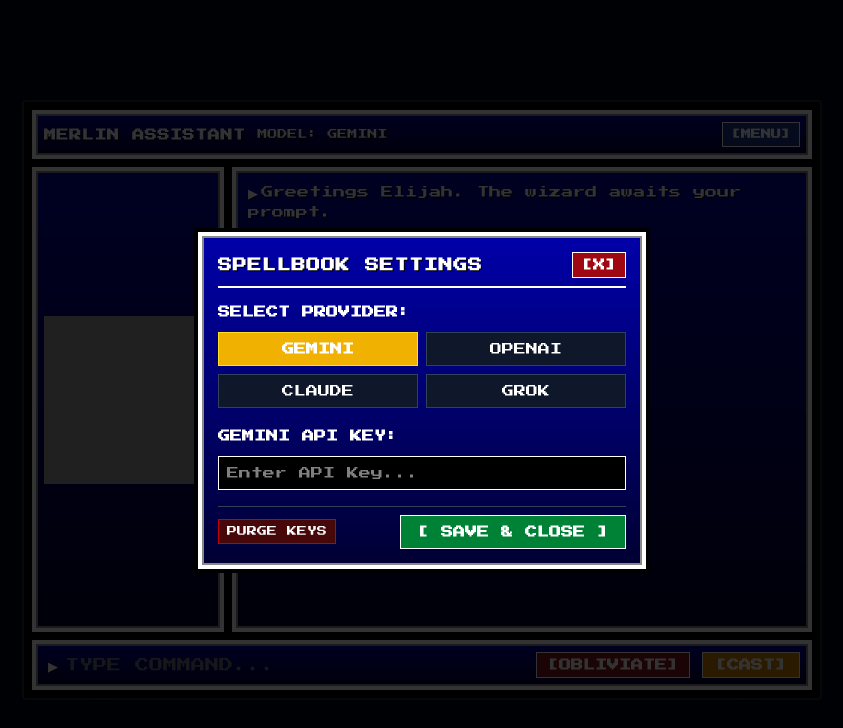
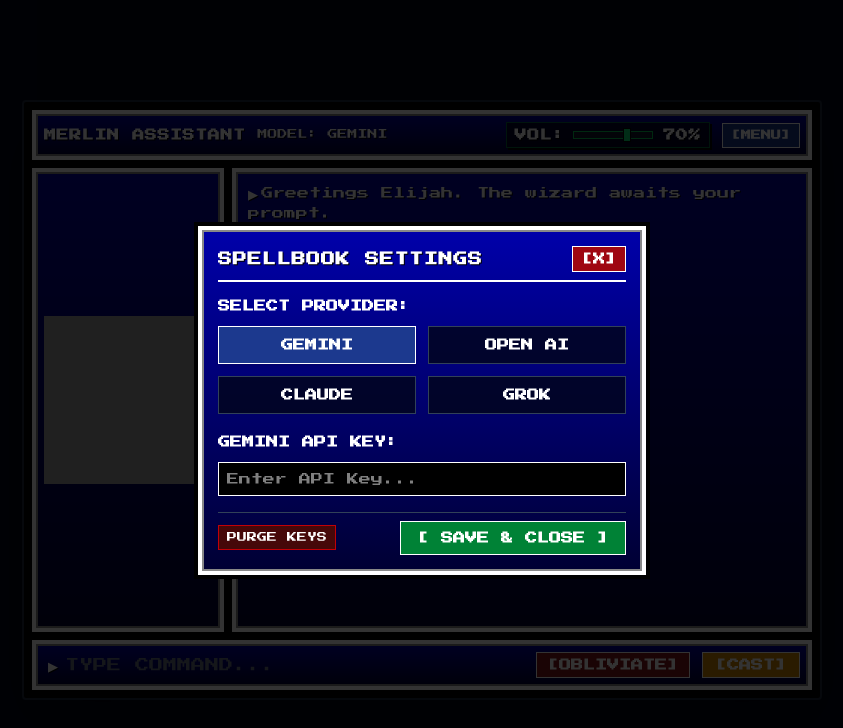
Before and after one commit to elijahlindenberger/AI_Wizard, a React (Vite) app: page / in a window 1280 px wide. Both pictures are taken after a click on the button "Open Settings". Shown: the top 728 px of the page, without its empty margins (218-1061 px from the left). Built offline with nearby package versions, Linux system fonts and the light colour scheme.

Commit message:
Comprehensive UI update: expand dialogue window, relocate volume slider, clean settings menu

```diff
--- a/src/SettingsModal.tsx
+++ b/src/SettingsModal.tsx
@@ -1,6 +1,13 @@
 import React, { useEffect } from 'react';
 import { useChatStore, LLMProvider } from './useChatStore';
 import { soundFX } from './audio';
+
+const PROVIDER_LABELS: Record<LLMProvider, string> = {
+  gemini: 'GEMINI',
+  openai: 'OPEN AI',
+  claude: 'CLAUDE',
+  grok: 'GROK',
+};
 
 export const SettingsModal = () => {
   const isSettingsOpen = useChatStore((state) => state.isSettingsOpen);
@@ -11,7 +18,6 @@
   const setApiKey = useChatStore((state) => state.setApiKey);
   const purgeApiKeys = useChatStore((state) => state.purgeApiKeys);
 
-  // Close modal when pressing the Escape key
   useEffect(() => {
     const handleKeyDown = (e: KeyboardEvent) => {
       if (e.key === 'Escape' && isSettingsOpen) {
@@ -31,17 +37,15 @@
   };
 
   return (
-    // Dark Backdrop: Clicking outside the box closes the modal
     <div
       className="fixed inset-0 z-50 flex items-center justify-center bg-black/80 p-4"
       onClick={handleClose}
     >
-      {/* Inner Box: stopPropagation prevents inner clicks from closing modal */}
       <div
         className="snes-box w-full max-w-md p-4 flex flex-col gap-4 text-white relative shadow-2xl"
         onClick={(e) => e.stopPropagation()}
       >
-        {/* Header with Title and Close [X] Button */}
+        {/* Header */}
         <div className="flex justify-between items-center border-b-2 border-white pb-2">
           <span className="text-yellow-300 font-bold text-xs sm:text-sm tracking-wider">SPELLBOOK SETTINGS</span>
           <button
@@ -53,30 +57,33 @@
           </button>
         </div>
 
-        {/* Provider Selection & API Keys */}
+        {/* Provider Selector Grid */}
         <div className="flex flex-col gap-3 text-xs">
           <label className="text-gray-300 font-bold">SELECT PROVIDER:</label>
-          <div className="grid grid-cols-2 gap-2">
-            {(['gemini', 'openai', 'claude', 'grok'] as LLMProvider[]).map((provider) => (
+          <div className="grid grid-cols-2 gap-3">
+            {(['gemini', 'openai', 'claude', 'grok'] as LLMProvider[]).map((provider) => {
+              const isSelected = selectedProvider === provider;
+              return (
                 <button
                   key={provider}
                   onClick={() => {
                     soundFX.playSelect();
                     setSelectedProvider(provider);
                   }}
-                className={`p-2 uppercase border text-center transition-colors cursor-pointer ${
-                  selectedProvider === provider
-                    ? 'bg-yellow-500 text-black border-yellow-300 font-bold'
-                    : 'bg-slate-900 border-slate-700 hover:bg-slate-800'
+                  className={`p-2.5 uppercase border text-center transition-all cursor-pointer font-bold ${
+                    isSelected
+                      ? 'bg-blue-900 border-white text-white shadow-md'
+                      : 'bg-slate-950/80 border-slate-700 text-gray-500 hover:text-gray-300 hover:border-slate-500'
                   }`}
                 >
-                {provider}
+                  {PROVIDER_LABELS[provider]}
                 </button>
-            ))}
+              );
+            })}
           </div>
 
           <label className="text-gray-300 font-bold mt-2">
-            {selectedProvider.toUpperCase()} API KEY:
+            {PROVIDER_LABELS[selectedProvider]} API KEY:
           </label>
           <input
             type="password"
--- a/src/TitleBar.tsx
+++ b/src/TitleBar.tsx
@@ -1,13 +1,14 @@
 import React from 'react';
 import { useChatStore } from './useChatStore';
 import { soundFX } from './audio';
+import { VolumeSlider } from './VolumeSlider';
 
 export const TitleBar = () => {
   const selectedProvider = useChatStore((state) => state.selectedProvider);
   const setSettingsOpen = useChatStore((state) => state.setSettingsOpen);
 
   return (
-    <div className="snes-box p-2 flex justify-between items-center shrink-0">
+    <div className="snes-box p-2 flex justify-between items-center gap-2 shrink-0">
       <div className="flex items-center gap-3 text-xs overflow-hidden">
         <span className="text-yellow-300 font-bold tracking-wider whitespace-nowrap">
           MERLIN ASSISTANT
@@ -17,6 +18,8 @@
         </span>
       </div>
 
+      <div className="flex items-center gap-3 shrink-0">
+        <VolumeSlider />
         <button
           onClick={() => {
             soundFX.playSelect();
@@ -28,5 +31,6 @@
           [MENU]
         </button>
       </div>
+    </div>
   );
 };
```
Lines whose indentation alone changed are shown as unchanged.
